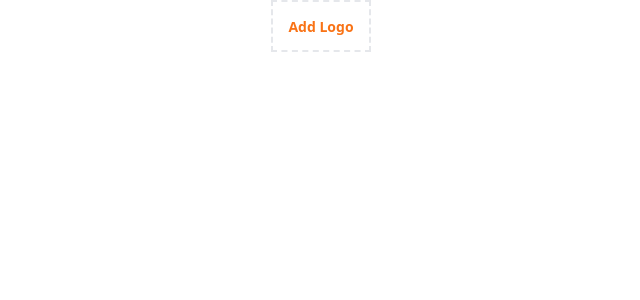
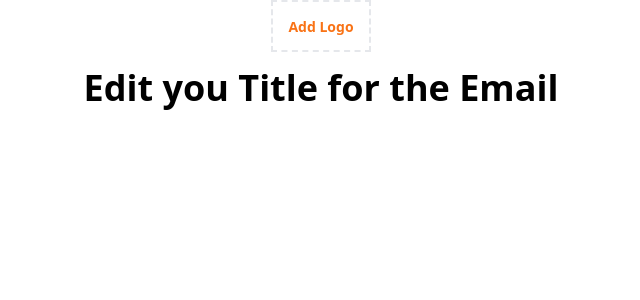
Before and after one commit to rabiulahsan/email-template-builder, a React (Vite) app in the folder email-template-client/: page /edit/template/1 in a window 1280 px wide. Shown: the top 300 px of the page, without its empty margins (319-959 px from the left). Built offline with nearby package versions, Linux system fonts and the light colour scheme.

Commit message:
display title from layout

```diff
--- a/email-template-client/src/Components/LogoImageUploader/LogoImageUploader.jsx
+++ b/email-template-client/src/Components/LogoImageUploader/LogoImageUploader.jsx
@@ -1,12 +1,12 @@
 /* eslint-disable react/prop-types */
-const LogoImageUploader = ({ handleFileChange, logo }) => {
+const LogoImageUploader = ({ handleLogoChange, logo }) => {
   return (
     <div>
       {!logo && (
         <div className="border-dashed border-2 text-center py-3">
           <input
             type="file"
-            onChange={handleFileChange}
+            onChange={handleLogoChange}
             className="hidden"
             id="file-upload"
             accept="image/*"
--- a/email-template-client/src/Pages/EditTemplate/EditTemplate.jsx
+++ b/email-template-client/src/Pages/EditTemplate/EditTemplate.jsx
@@ -12,7 +12,7 @@ const EditTemplate = () => {
   const template = templates.filter((tp) => tp.id === Number(templateId));
   console.log(template);
 
-  const handleFileChange = (e) => {
+  const handleLogoChange = (e) => {
     const file = e.target.files[0];
     if (file && file.size <= 10 * 1024 * 1024) {
       if (!["image/png", "image/jpeg", "image/webp"].includes(file.type)) {
@@ -42,11 +42,12 @@ const EditTemplate = () => {
     <div>
       {template[0]?.sections?.map((section) => {
         switch (section.type) {
+          //design for log input
           case "logo":
             return (
               <div key={section.id} className={section.classes}>
                 <LogoImageUploader
-                  handleFileChange={handleFileChange}
+                  handleLogoChange={handleLogoChange}
                   logo={logo}
                 ></LogoImageUploader>
                 {preview && (
@@ -58,19 +59,14 @@ const EditTemplate = () => {
                 )}
               </div>
             );
-          //   case "title":
-          //     return (
-          //       <h1 key={section.id} className={section.classes}>
-          //         <input
-          //           type="text"
-          //           value={section.content}
-          //           placeholder="Title"
-          //           //   onChange={(e) =>
-          //           //     updateSection(section.id, { content: e.target.value })
-          //           //   }
-          //         />
-          //       </h1>
-          //     );
+
+          //design for title field
+          case "title":
+            return (
+              <h1 key={section.id} className={section.classes}>
+                {section.content}
+              </h1>
+            );
           //   case "content":
           //     return (
           //       <p key={section.id} className={section.classes}>
@@ -172,7 +168,7 @@ const templates = [
         id: 2,
         type: "title",
         content: "Edit you Title for the Email",
-        classes: "text-4xl font-bold text-center",
+        classes: "text-4xl font-bold text-center mt-4",
       },
       {
         id: 3,
```
